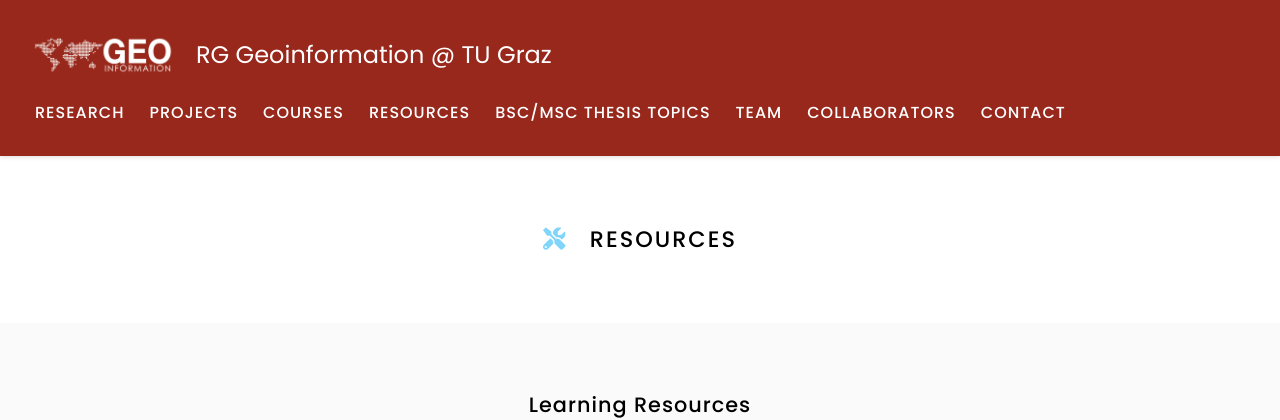
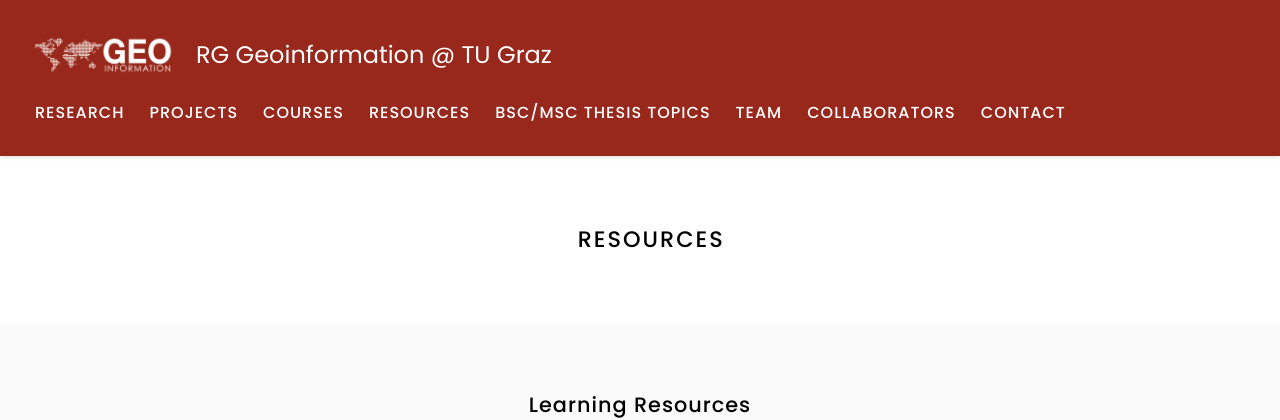
Before and after one commit to Geoinfo-TUGraz/Geoinfo-TUGraz.github.io, a Jekyll site: the page built from resources/index.md, in a window 1280 px wide. Shown: the top 420 px of the page. Built offline with Jekyll 4.4.1, drawn with Linux system fonts in a browser that asks for light colours.

Commit message:
Update index.md

```diff
--- a/resources/index.md
+++ b/resources/index.md
@@ -5,7 +5,7 @@
   tooltip: Learning resources, books, interesting papers, etc.
 ---
 
-# <i class="fas fa-tools"></i>Resources
+# <i class="fa-solid fa-books"></i>Resources
 
 {% include search-info.html %}
 
```
